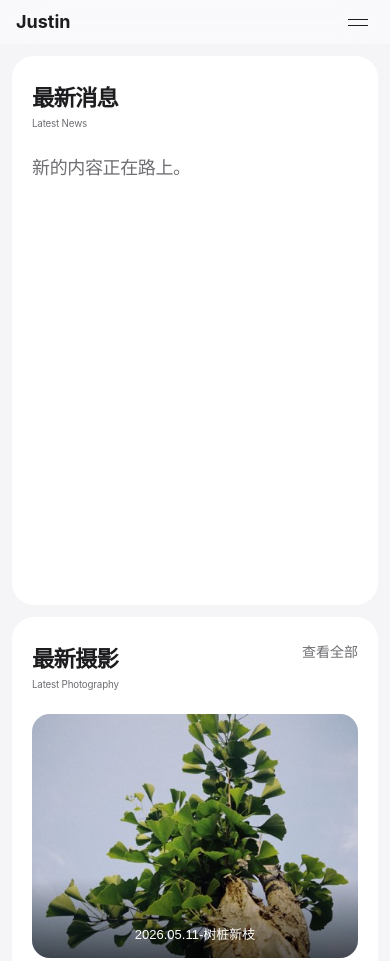
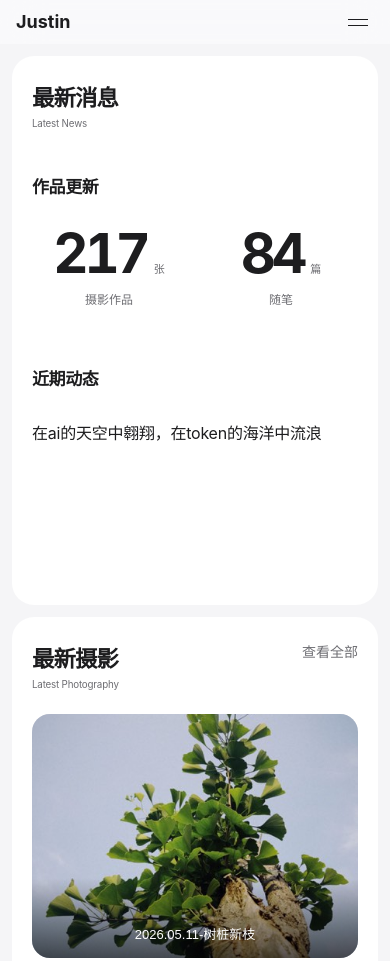
Before and after one commit to Justinis997/-, a plain HTML site: page index.html in a window 390 px wide. Shown: the top 961 px of the page. Drawn offline with Linux system fonts and the light colour scheme.

Commit message:
完善首页最新消息

```diff
--- a/assets/css/styles.css
+++ b/assets/css/styles.css
@@ -427,11 +427,102 @@ a {
   color: var(--text);
 }
 
-.news-message {
+.news-overview {
+  flex: 1;
+  min-height: 0;
+  display: grid;
+  grid-template-columns: repeat(2, minmax(0, 1fr));
+}
+
+.news-panel {
+  min-width: 0;
+  padding-top: clamp(20px, 2.2vw, 30px);
+  padding-right: clamp(28px, 4vw, 60px);
+}
+
+.news-panel--activity {
+  padding-right: 0;
+  padding-left: clamp(28px, 4vw, 60px);
+}
+
+.news-panel__title {
   margin: 0;
-  color: var(--muted);
-  font-size: clamp(18px, 2vw, 26px);
-  letter-spacing: -0.02em;
+  font-size: clamp(17px, 1.45vw, 21px);
+  font-weight: 600;
+  letter-spacing: -.025em;
+}
+
+.update-counts {
+  margin-top: clamp(44px, 6vh, 76px);
+  display: grid;
+  grid-template-columns: repeat(2, minmax(0, 1fr));
+  gap: clamp(18px, 3vw, 44px);
+}
+
+.update-count {
+  text-align: center;
+}
+
+.update-count__value,
+.update-count__label,
+.news-activity {
+  margin: 0;
+}
+
+.update-count__value {
+  display: flex;
+  align-items: baseline;
+  justify-content: center;
+  gap: 7px;
+  font-variant-numeric: tabular-nums;
+  line-height: .95;
+}
+
+.update-count__number {
+  display: inline-block;
+  font-size: clamp(38px, 4.2vw, 60px);
+  font-weight: 650;
+  letter-spacing: -.075em;
+}
+
+.update-count__number.is-counting {
+  animation: update-number-roll .9s var(--ease-apple) both;
+}
+
+.update-count__unit {
+  color: var(--muted);
+  font-size: clamp(11px, .9vw, 13px);
+}
+
+.update-count__label {
+  margin-top: 10px;
+  color: var(--muted);
+  font-size: 12px;
+  text-align: center;
+}
+
+.news-activity {
+  max-width: 28em;
+  margin-top: clamp(44px, 6vh, 76px);
+  color: var(--text);
+  font-size: clamp(16px, 1.35vw, 20px);
+  font-weight: 400;
+  line-height: 1.7;
+  letter-spacing: -.015em;
+}
+
+@keyframes update-number-roll {
+  from {
+    opacity: .18;
+    filter: blur(4px);
+    transform: translateY(.55em);
+  }
+
+  to {
+    opacity: 1;
+    filter: blur(0);
+    transform: none;
+  }
 }
 
 .latest-photos {
@@ -1533,6 +1624,33 @@ a {
     margin-bottom: 24px;
   }
 
+  .news-overview {
+    grid-template-columns: 1fr;
+  }
+
+  .news-panel {
+    padding: 20px 0 30px;
+  }
+
+  .news-panel--activity {
+    padding-top: 28px;
+    padding-left: 0;
+  }
+
+  .update-counts,
+  .news-activity {
+    margin-top: 30px;
+  }
+
+  .update-count__number {
+    font-size: clamp(42px, 14vw, 56px);
+  }
+
+  .news-activity {
+    max-width: 28em;
+    font-size: 16px;
+  }
+
   .latest-photos,
   .essay-preview-grid {
     grid-template-columns: 1fr;
--- a/assets/js/home.js
+++ b/assets/js/home.js
@@ -1,4 +1,5 @@
 import { PHOTO_DATA } from './photo-data.js';
+import { ESSAY_DATA } from './essay-data.js';
 
 const hierarchyClasses = [
   'latest-photo--primary',
@@ -9,6 +10,64 @@ const hierarchyClasses = [
 let latestPhotos = [];
 let activePhotoIndex = 0;
 let returnFocus = null;
+
+const updateTotals = Object.freeze({
+  photography: PHOTO_DATA.length,
+  essays: ESSAY_DATA.length,
+});
+
+const setUpdateCount = (element, value) => {
+  element.textContent = new Intl.NumberFormat('zh-CN').format(value);
+};
+
+const animateUpdateCount = (element, target) => {
+  const duration = 1100;
+  const startTime = globalThis.performance?.now?.() ?? 0;
+  element.classList.add('is-counting');
+
+  const tick = (currentTime) => {
+    const elapsed = Math.min((currentTime - startTime) / duration, 1);
+    const easedProgress = 1 - ((1 - elapsed) ** 3);
+    setUpdateCount(element, Math.round(target * easedProgress));
+
+    if (elapsed < 1) {
+      globalThis.requestAnimationFrame?.(tick);
+    }
+  };
+
+  globalThis.requestAnimationFrame?.(tick);
+};
+
+export function initUpdateCounters() {
+  const overview = document.querySelector('[data-news-overview]');
+  if (!overview) return;
+
+  const counters = [...overview.querySelectorAll('[data-update-count]')];
+  const showFinalCounts = () => {
+    counters.forEach((counter) => {
+      setUpdateCount(counter, updateTotals[counter.dataset.updateCount] ?? 0);
+    });
+  };
+  const animateCounts = () => {
+    counters.forEach((counter) => {
+      animateUpdateCount(counter, updateTotals[counter.dataset.updateCount] ?? 0);
+    });
+  };
+
+  const reduceMotion = globalThis.matchMedia?.('(prefers-reduced-motion: reduce)').matches;
+  if (reduceMotion || !('IntersectionObserver' in globalThis)) {
+    showFinalCounts();
+    return;
+  }
+
+  const observer = new IntersectionObserver((entries, currentObserver) => {
+    if (!entries.some((entry) => entry.isIntersecting)) return;
+    animateCounts();
+    currentObserver.disconnect();
+  }, { threshold: 0.35 });
+
+  observer.observe(overview);
+}
 
 const getLightboxElements = () => ({
   lightbox: document.querySelector('[data-home-lightbox]'),
@@ -116,6 +175,7 @@ export function initHomeLightbox() {
 }
 
 if (typeof document !== 'undefined') {
+  initUpdateCounters();
   renderLatestPhotos(PHOTO_DATA);
   initHomeLightbox();
 }
--- a/index.html
+++ b/index.html
@@ -88,7 +88,31 @@
           <span class="en">Latest News</span>
         </h1>
       </div>
-      <p class="news-message">新的内容正在路上。</p>
+      <div class="news-overview" data-news-overview>
+        <section class="news-panel" aria-labelledby="recent-updates-title">
+          <h2 class="news-panel__title" id="recent-updates-title">作品更新</h2>
+          <div class="update-counts" aria-label="本次更新内容">
+            <div class="update-count">
+              <p class="update-count__value">
+                <span class="update-count__number" data-update-count="photography">0</span>
+                <span class="update-count__unit">张</span>
+              </p>
+              <p class="update-count__label">摄影作品</p>
+            </div>
+            <div class="update-count">
+              <p class="update-count__value">
+                <span class="update-count__number" data-update-count="essays">0</span>
+                <span class="update-count__unit">篇</span>
+              </p>
+              <p class="update-count__label">随笔</p>
+            </div>
+          </div>
+        </section>
+        <section class="news-panel news-panel--activity" aria-labelledby="recent-activity-title">
+          <h2 class="news-panel__title" id="recent-activity-title">近期动态</h2>
+          <p class="news-activity">在ai的天空中翱翔，在token的海洋中流浪</p>
+        </section>
+      </div>
     </section>
 
     <section class="home-card reveal">
```
Also changed, not shown: AGENTS.md (+2 -0 lines), tests/structure.test.mjs (+27 -0 lines).
